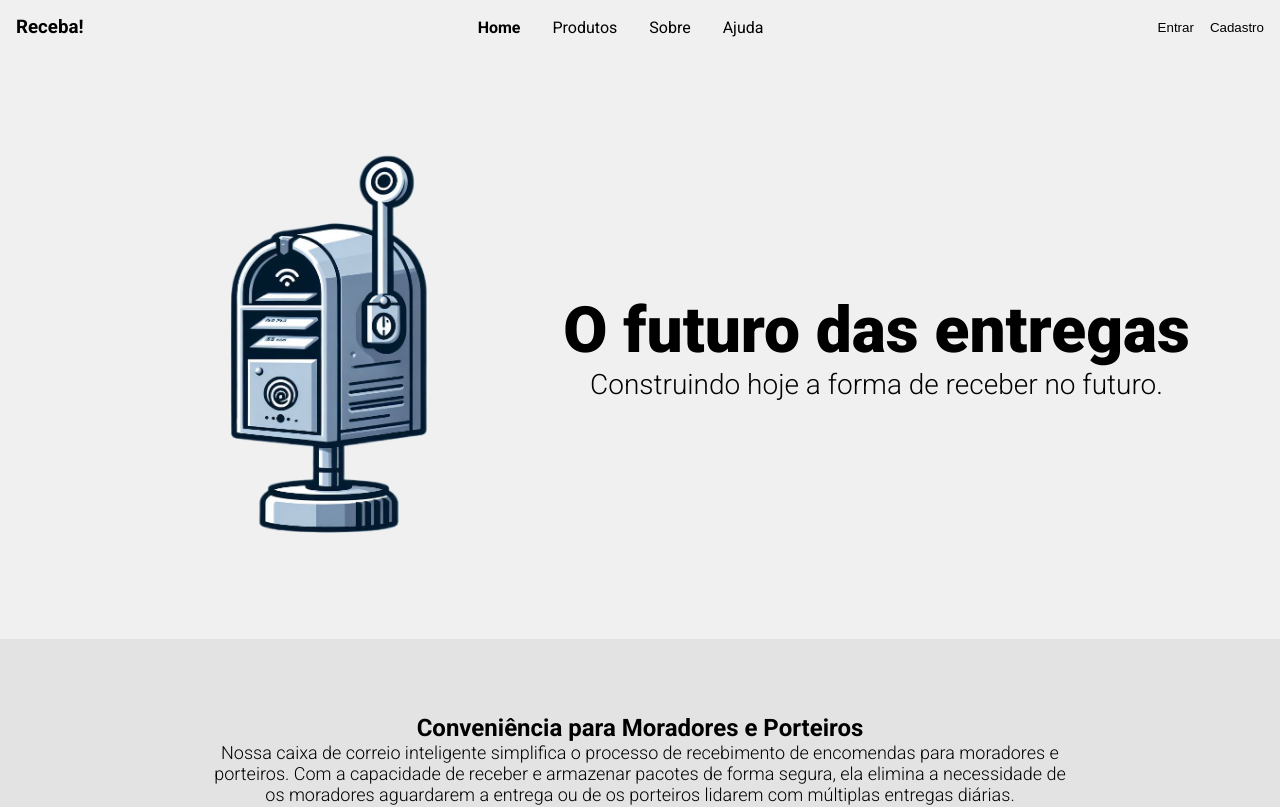
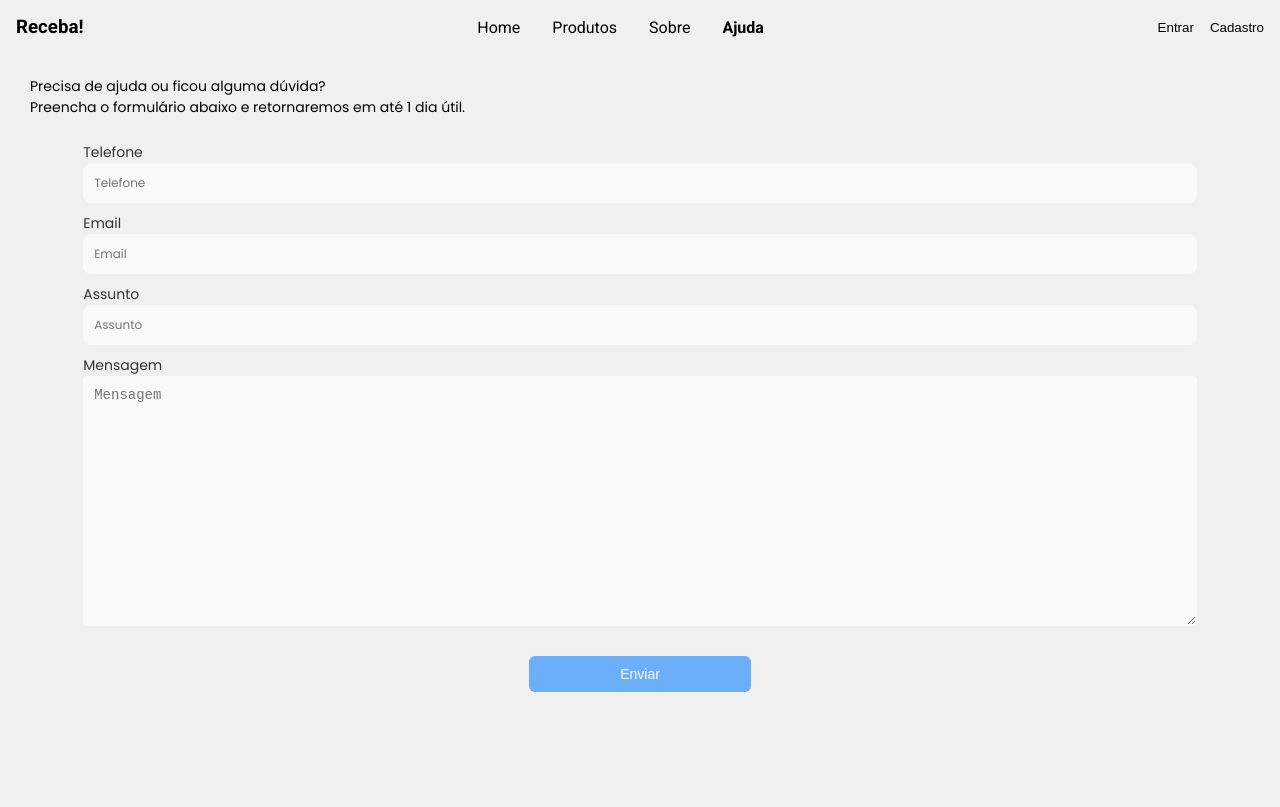
Before and after one commit to Gabriel-Silva-7/Receba, a React (Vite) app: page /help in a window 1280 px wide. Before the commit this address led to /. Shown: the top 807 px of the page. Built offline with nearby package versions, Linux system fonts and the light colour scheme; no server answers.

Commit message:
fix: change menu and help

```diff
--- a/src/components/HamburgerMenu/index.tsx
+++ b/src/components/HamburgerMenu/index.tsx
@@ -46,12 +46,11 @@ const HamburgerMenu: React.FC = () => {
       </SingInSignUpWrapper>
       <Menu open={open}>
         <MenuItem href="/">Home</MenuItem>
-        <MenuItem href="/about">About</MenuItem>
-        <MenuItem href="/contact">Contact</MenuItem>
-        <MenuItem href="/products">Products</MenuItem>
-        <MenuItem href="/help">Help</MenuItem>
+        <MenuItem href="/about">Sobre</MenuItem>
+        <MenuItem href="/products">Produtos</MenuItem>
+        <MenuItem href="/help">Ajuda</MenuItem>
         <MenuItem href="/login">Login</MenuItem>
-        <MenuItem href="/register">Register</MenuItem>
+        <MenuItem href="/register">Cadastre-se</MenuItem>
       </Menu>
     </Container>
   );
--- a/src/pages/Help/index.tsx
+++ b/src/pages/Help/index.tsx
@@ -13,6 +13,7 @@ const Help = () => {
 
   const handleSubmit = () => {
     setLoading(true);
+    if (userId) {
       api
         .post('/createHelp', {
           idUsuario: userId,
@@ -29,6 +30,24 @@ const Help = () => {
         .catch(err => {
           console.log(err);
         });
+    } else {
+      api
+        .post('/createHelp', {
+          idUsuario: null,
+          telefone: telefone,
+          email: email,
+          assunto: assunto,
+          mensagem: mensagem,
+        })
+        .then(() => {
+          setLoading(false);
+          alert('Ticket enviado com sucesso!');
+          window.location.reload();
+        })
+        .catch(err => {
+          console.log(err);
+        });
+    }
   };
 
   return (
--- a/src/routes/index.tsx
+++ b/src/routes/index.tsx
@@ -132,7 +132,6 @@ function AppRoutes() {
               <Route path="/mypackages" element={<MyPackages />} />
               <Route path="/packagedetails" element={<PackageDetails />} />
               <Route path="/profile" element={<Profile />} />
-              <Route path="/help" element={<Help />} />
               {isAdmin && (
                 <>
                   <Route
@@ -148,7 +147,6 @@ function AppRoutes() {
             <>
               <Route path="/" element={<Home />} />
               <Route path="/about" element={<About />} />
-              <Route path="/contact" element={<div />} />
               <Route path="/login" element={<Login />} />
               <Route path="/register" element={<Signup />} />
               <Route path="/products" element={<ProductPage />} />
@@ -156,6 +154,7 @@ function AppRoutes() {
               <Route path="*" element={<Navigate to="/" />} />
             </>
           )}
+          <Route path="/help" element={<Help />} />
         </Routes>
       )}
     </>
```
Lines whose indentation alone changed are shown as unchanged.
